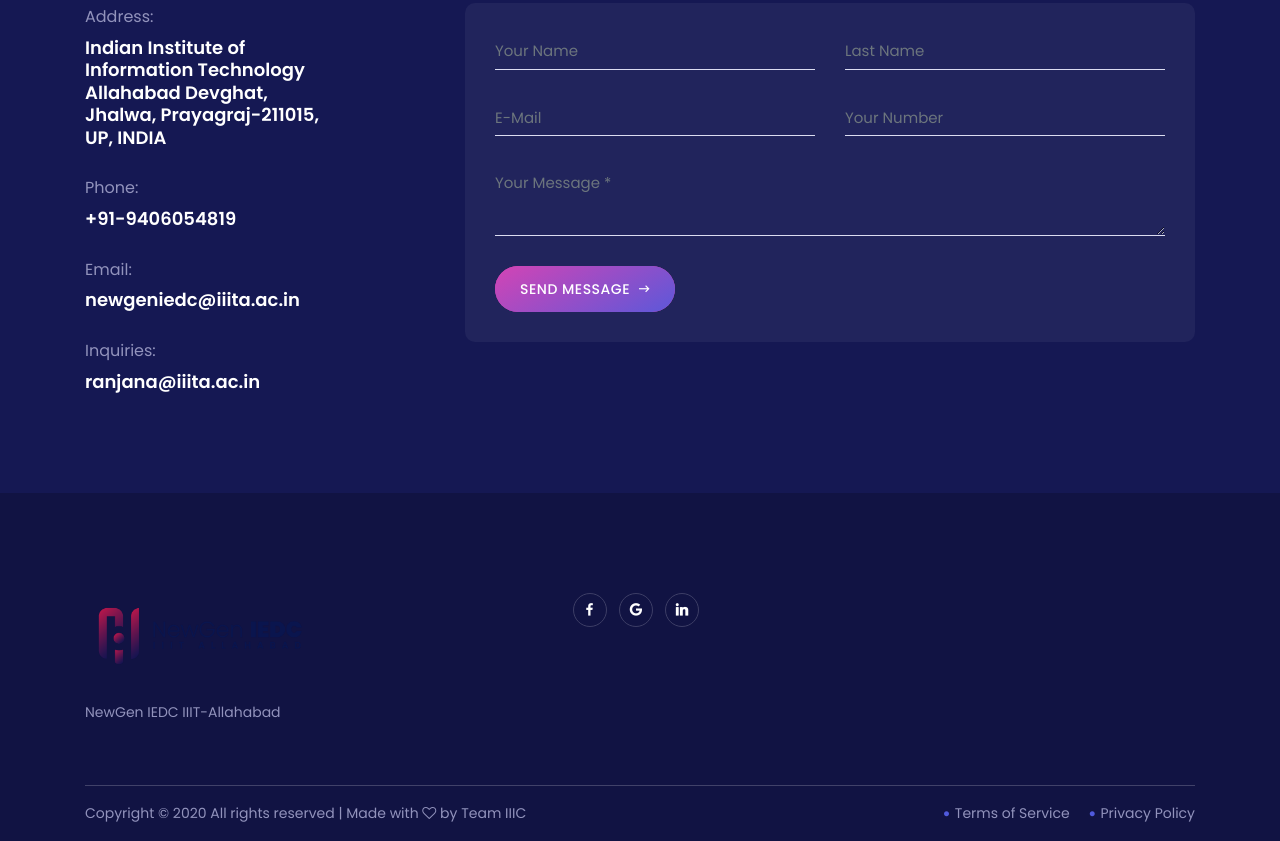
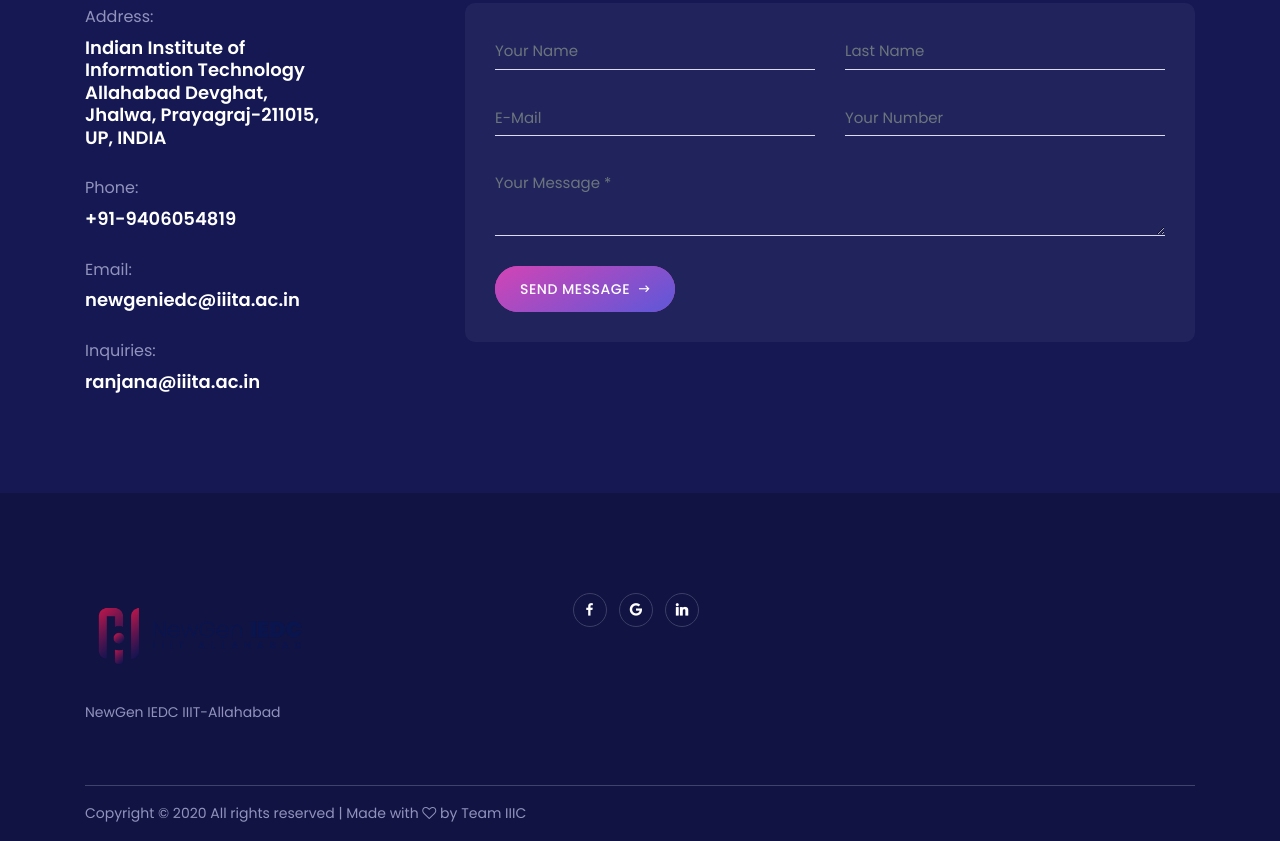
Before and after one commit to hackstreetguy/NewGenIEDC-New-, a website: page index.html in a window 1280 px wide. Shown: the part 7279-8120 px from the top of the page. Drawn offline with Linux system fonts and the light colour scheme.

Commit message:
Update index.html

```diff
--- a/index.html
+++ b/index.html
@@ -1140,14 +1140,6 @@
                         </div>
                     </div>
                     <!-- Footer Menu -->
-                    <div class="col-12 col-md-6">
-                        <div class="footer-menu">
-                            <ul class="nav">
-                                <li><a href="#"><i class="zmdi zmdi-circle"></i> Terms of Service</a></li>
-                                <li><a href="#"><i class="zmdi zmdi-circle"></i> Privacy Policy</a></li>
-                            </ul>
-                        </div>
-                    </div>
                 </div>
             </div>
         </div>
```
